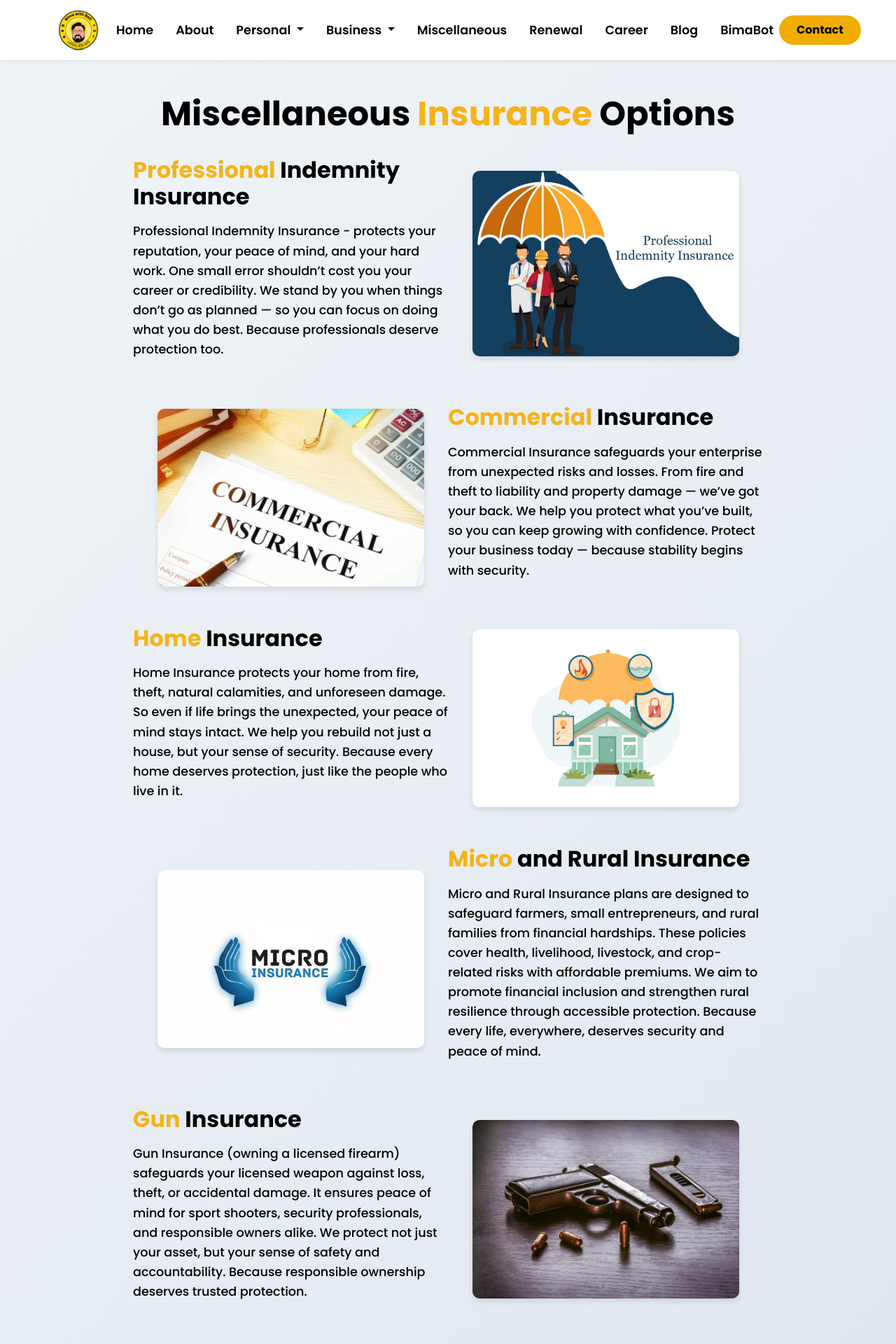
After one commit to nikhildubey-23/BaliSirProject, a Flask app: page /miscellaneous in a window 1280 px wide. The commit adds this page. Shown: the top 1920 px of the page at 70% size. Run offline with Flask 3, Linux system fonts and the light colour scheme.

Commit message:
prepared

```diff
--- a/app.py
+++ b/app.py
@@ -72,6 +72,10 @@ def workmen_compensation_renewal():
 @app.route('/shopkeeper-insurance')
 def shopkeeper_insurance():
     return render_template('shopkeeper_insurance.html')
+
+@app.route('/miscellaneous')
+def miscellaneous():
+    return render_template('miscellaneous.html')
 
 @app.route('/renewal')
 def renewal():
--- a/templates/base.html
+++ b/templates/base.html
@@ -178,7 +178,7 @@
         <div class="container d-flex justify-content-between align-items-center">
             <a class="navbar-brand" href="{{ url_for('home') }}">
                 <!-- Placeholder for logo/icon -->
-                <img src="{{ url_for('static', filename='image/logo.avif') }}" alt="Logo" />
+                <img src="{{ url_for('static', filename='image/logo.jpg') }}" alt="Logo" />
             </a>
             <button class="navbar-toggler order-lg-2" type="button" data-bs-toggle="collapse" data-bs-target="#navbarNav"
                 aria-controls="navbarNav" aria-expanded="false" aria-label="Toggle navigation">
@@ -214,6 +214,9 @@
                         </ul>
                     </li>
                     <li class="nav-item">
+                        <a class="nav-link" href="{{ url_for('miscellaneous') }}">Miscellaneous</a>
+                    </li>
+                    <li class="nav-item">
                         <a class="nav-link" href="{{ url_for('renewal') }}">Renewal</a>
                     </li>
                     <li class="nav-item">
@@ -246,7 +249,7 @@
     <footer class="py-4 mt-5" style="background-color:#f0ad00">
         <div class="container d-flex flex-column flex-md-row justify-content-between align-items-center">
             <div class="d-flex flex-column align-items-center align-items-md-start mb-3 mb-md-0">
-                <img src="{{ url_for('static', filename='image/logo.avif') }}" alt="Logo" style="height: 94px; width: 114px; object-fit: contain;" />
+                <img src="{{ url_for('static', filename='image/logo.png') }}" alt="Logo" style="height: 94px; width: 114px; object-fit: contain;" />
                 <small class="mt-2">co-powered by</small>
                 <strong>Bali Business Associates</strong>
             </div>
--- a/templates/index.html
+++ b/templates/index.html
@@ -135,9 +135,9 @@
                         class="insurance-icon icon-2"
                     >
                         <div class="icon-wrapper">
-                            <i class="fas fa-home"></i>
+                            <i class="bi bi-three-dots"></i>
                         </div>
-                        <span>Other Insurance</span>
+                        <span>Other</span>
                     </a>
                 </div>
 
--- /dev/null
+++ b/templates/miscellaneous.html
@@ -0,0 +1,160 @@
+{% extends "base.html" %}
+{% block content %}
+
+<section class="miscellaneous-section" style="margin-top: 3rem; max-width: 900px; margin-left: auto; margin-right: auto;">
+  <h1 style="font-weight: bold; font-size: 3rem; color: black; text-align: center; margin-bottom: 2rem;">
+    Miscellaneous <span style="color:#f4b41a">Insurance</span> Options
+  </h1>
+
+  <section class="professional-indemnity-section" style="margin-bottom: 3rem; display: flex; flex-wrap: wrap; align-items: center; justify-content: space-between; max-width: 900px; margin-left: auto; margin-right: auto;">
+    <div style="flex: 1 1 300px; min-width: 280px;">
+      <h2 style="font-weight: bold; font-size: 2rem; color: #f4b41a; margin-bottom: 1rem;">
+        Professional <span style="color:black">Indemnity Insurance</span>
+      </h2>
+      <p style="font-weight: 500; color: black; font-size: 1.1rem; line-height: 1.6;">
+        Professional Indemnity Insurance - protects your reputation, your peace of mind, and your hard work.
+        One small error shouldn’t cost you your career or credibility.
+        We stand by you when things don’t go as planned — so you can focus on doing what you do best.
+        Because professionals deserve protection too.
+      </p>
+    </div>
+    <div style="flex: 1 1 300px; min-width: 280px; text-align: center;">
+      <img src="{{ url_for('static', filename='image/pi.jpg') }}" alt="Professional Indemnity Insurance Illustration" style="width: 100%; height: auto; max-width: 381px; border-radius: 10px; box-shadow: 0 4px 8px rgba(0,0,0,0.1);" />
+    </div>
+  </section>
+
+  <section class="commercial-insurance-section" style="margin-bottom: 3rem; display: flex; flex-wrap: wrap; align-items: center; justify-content: space-between; max-width: 900px; margin-left: auto; margin-right: auto;">
+    <div style="flex: 1 1 300px; min-width: 280px; text-align: center;">
+      <img src="{{ url_for('static', filename='image/ci.jpeg') }}" alt="Commercial Insurance Illustration" style="width: 100%; height: auto; max-width: 381px; border-radius: 10px; box-shadow: 0 4px 8px rgba(0,0,0,0.1);" />
+    </div>
+    <div style="flex: 1 1 300px; min-width: 280px;">
+      <h2 style="font-weight: bold; font-size: 2rem; color: #f4b41a; margin-bottom: 1rem;">
+        Commercial <span style="color:black">Insurance</span>
+      </h2>
+      <p style="font-weight: 500; color: black; font-size: 1.1rem; line-height: 1.6;">
+        Commercial Insurance safeguards your enterprise from unexpected risks and losses.
+        From fire and theft to liability and property damage — we’ve got your back.
+        We help you protect what you’ve built, so you can keep growing with confidence.
+        Protect your business today — because stability begins with security.
+      </p>
+    </div>
+  </section>
+
+  <section class="home-insurance-section" style="margin-bottom: 3rem; display: flex; flex-wrap: wrap; align-items: center; justify-content: space-between; max-width: 900px; margin-left: auto; margin-right: auto;">
+    <div style="flex: 1 1 300px; min-width: 280px;">
+      <h2 style="font-weight: bold; font-size: 2rem; color: #f4b41a; margin-bottom: 1rem;">
+        Home <span style="color:black">Insurance</span>
+      </h2>
+      <p style="font-weight: 500; color: black; font-size: 1.1rem; line-height: 1.6;">
+        Home Insurance protects your home from fire, theft, natural calamities, and unforeseen damage.
+        So even if life brings the unexpected, your peace of mind stays intact.
+        We help you rebuild not just a house, but your sense of security.
+        Because every home deserves protection, just like the people who live in it.
+      </p>
+    </div>
+    <div style="flex: 1 1 300px; min-width: 280px; text-align: center;">
+      <img src="{{ url_for('static', filename='image/hi.jpg') }}" alt="Home Insurance Illustration" style="width: 100%; height: auto; max-width: 381px; border-radius: 10px; box-shadow: 0 4px 8px rgba(0,0,0,0.1);" />
+    </div>
+  </section>
+
+  <section class="micro-rural-insurance-section" style="margin-bottom: 3rem; display: flex; flex-wrap: wrap; align-items: center; justify-content: space-between; max-width: 900px; margin-left: auto; margin-right: auto;">
+    <div style="flex: 1 1 300px; min-width: 280px; text-align: center;">
+      <img src="{{ url_for('static', filename='image/mr.jpg') }}" alt="Micro and Rural Insurance Illustration" style="width: 100%; height: auto; max-width: 381px; border-radius: 10px; box-shadow: 0 4px 8px rgba(0,0,0,0.1);" />
+    </div>
+    <div style="flex: 1 1 300px; min-width: 280px;">
+      <h2 style="font-weight: bold; font-size: 2rem; color: #f4b41a; margin-bottom: 1rem;">
+        Micro <span style="color:black">and Rural Insurance</span>
+      </h2>
+      <p style="font-weight: 500; color: black; font-size: 1.1rem; line-height: 1.6;">
+        Micro and Rural Insurance plans are designed to safeguard farmers, small entrepreneurs, and rural families from financial hardships.
+        These policies cover health, livelihood, livestock, and crop-related risks with affordable premiums.
+        We aim to promote financial inclusion and strengthen rural resilience through accessible protection.
+        Because every life, everywhere, deserves security and peace of mind.
+      </p>
+    </div>
+  </section>
+
+  <section class="gun-insurance-section" style="margin-bottom: 3rem; display: flex; flex-wrap: wrap; align-items: center; justify-content: space-between; max-width: 900px; margin-left: auto; margin-right: auto;">
+    <div style="flex: 1 1 300px; min-width: 280px;">
+      <h2 style="font-weight: bold; font-size: 2rem; color: #f4b41a; margin-bottom: 1rem;">
+        Gun <span style="color:black">Insurance</span>
+      </h2>
+      <p style="font-weight: 500; color: black; font-size: 1.1rem; line-height: 1.6;">
+        Gun Insurance (owning a licensed firearm) safeguards your licensed weapon against loss, theft, or accidental damage.
+        It ensures peace of mind for sport shooters, security professionals, and responsible owners alike.
+        We protect not just your asset, but your sense of safety and accountability.
+        Because responsible ownership deserves trusted protection.
+      </p>
+    </div>
+    <div style="flex: 1 1 300px; min-width: 280px; text-align: center;">
+      <img src="{{ url_for('static', filename='image/gun.jpg') }}" alt="Gun Insurance Illustration" style="width: 100%; height: auto; max-width: 381px; border-radius: 10px; box-shadow: 0 4px 8px rgba(0,0,0,0.1);" />
+    </div>
+  </section>
+
+  <section class="director-liability-insurance-section" style="margin-bottom: 3rem; display: flex; flex-wrap: wrap; align-items: center; justify-content: space-between; max-width: 900px; margin-left: auto; margin-right: auto;">
+    <div style="flex: 1 1 300px; min-width: 280px; text-align: center;">
+      <img src="{{ url_for('static', filename='image/d.jpg') }}" alt="Director and Key Personnel Liability Insurance Illustration" style="width: 100%; height: auto; max-width: 381px; border-radius: 10px; box-shadow: 0 4px 8px rgba(0,0,0,0.1);" />
+    </div>
+    <div style="flex: 1 1 300px; min-width: 280px;">
+      <h2 style="font-weight: bold; font-size: 2rem; color: #f4b41a; margin-bottom: 1rem;">
+        Director <span style="color:black">and Key Personnel Liability Insurance</span>
+      </h2>
+      <p style="font-weight: 500; color: black; font-size: 1.1rem; line-height: 1.6;">
+        Director and Key Personnel Liability Insurance provides protection against legal and financial liabilities arising from managerial errors, omissions, or decisions.
+        It safeguards the personal assets of directors and key executives while ensuring organizational stability.
+        With comprehensive coverage and reliable support, we help leaders focus on strategic growth with confidence. Because strong leadership deserves strong protection.
+      </p>
+    </div>
+  </section>
+
+  <section class="cyber-kavach-insurance-section" style="margin-bottom: 3rem; display: flex; flex-wrap: wrap; align-items: center; justify-content: space-between; max-width: 900px; margin-left: auto; margin-right: auto;">
+    <div style="flex: 1 1 300px; min-width: 280px;">
+      <h2 style="font-weight: bold; font-size: 2rem; color: #f4b41a; margin-bottom: 1rem;">
+        Cyber <span style="color:black">Kavach Insurance</span>
+      </h2>
+      <p style="font-weight: 500; color: black; font-size: 1.1rem; line-height: 1.6;">
+        Cyber Kavach Insurance protects you from online threats like data breaches, identity theft, and cyber fraud.
+        It ensures your privacy, finances, and reputation stay secure in the virtual world.
+        We stand with you against unseen digital risks, every step of the way.
+        Because online safety deserves real-world protection.
+      </p>
+    </div>
+    <div style="flex: 1 1 300px; min-width: 280px; text-align: center;">
+      <img src="{{ url_for('static', filename='image/cyber.jpg') }}" alt="Cyber Kavach Insurance Illustration" style="width: 100%; height: auto; max-width: 500px; border-radius: 10px; box-shadow: 0 4px 8px rgba(0,0,0,0.1);" />
+    </div>
+  </section>
+
+  <section class="cradle-care-insurance-section" style="margin-bottom: 3rem; display: flex; flex-wrap: wrap; align-items: center; justify-content: space-between; max-width: 900px; margin-left: auto; margin-right: auto;">
+    <div style="flex: 1 1 300px; min-width: 280px; text-align: center;">
+      <img src="{{ url_for('static', filename='image/credel.jpg') }}" alt="Cradle Care Insurance Illustration" style="width: 100%; height: auto; max-width: 381px; border-radius: 10px; box-shadow: 0 4px 8px rgba(0,0,0,0.1);" />
+    </div>
+    <div style="flex: 1 1 300px; min-width: 280px;">
+      <h2 style="font-weight: bold; font-size: 2rem; color: #f4b41a; margin-bottom: 1rem;">
+        Cradle <span style="color:black">Care Insurance</span>
+      </h2>
+      <p style="font-weight: 500; color: black; font-size: 1.1rem; line-height: 1.6;">
+        Cradle Care Insurance ensures financial protection for mother and child during pregnancy and after birth.
+        It covers maternity expenses, newborn care, and medical emergencies with ease.
+        We’re here to make your parenthood journey safe, supported, and worry-free.
+        Because every new beginning deserves trusted protection.
+      </p>
+    </div>
+  </section>
+
+</section>
+
+<section class="drive-smart-section" style="margin-top: 3rem; display: flex; flex-wrap: wrap; align-items: center; justify-content: space-between; max-width: 900px; margin-left: auto; margin-right: auto; border-top: 1px dotted #222222; padding-top: 1.5rem;">
+  <div style="flex: 1 1 400px; min-width: 280px; font-size: 1.5rem; font-weight: 600; color: black;">
+    Secure every aspect of life with <em style="font-weight: 700; font-style: normal; color: #f4b41a;">Bima with Bali</em> – because protection goes beyond the road.
+  </div>
+  <div style="flex: 1 1 200px; min-width: 200px; text-align: center;">
+    <a href="{{ url_for('get_now') }}" style="display: inline-block; background-color: black; color: #f4b41a; font-weight: 700; padding: 0.75rem 2rem; border-radius: 25px; text-decoration: none; cursor: pointer;">
+      REACH US
+    </a>
+    <div style="margin-top: 0.5rem; font-weight: 600; color: black;">
+      Connect with us to get insured
+    </div>
+  </div>
+</section>
+
+{% endblock %}
```
Also changed, not shown: static/image/ci.jpeg (added), static/image/credel.jpg (added), static/image/cyber.jpg (added), static/image/d.jpg (added), static/image/gun.jpg (added), static/image/hi.jpg (added), static/image/logo.jpg (added), static/image/logo.png (added), static/image/mr.jpg (added), static/image/pi.jpg (added).
